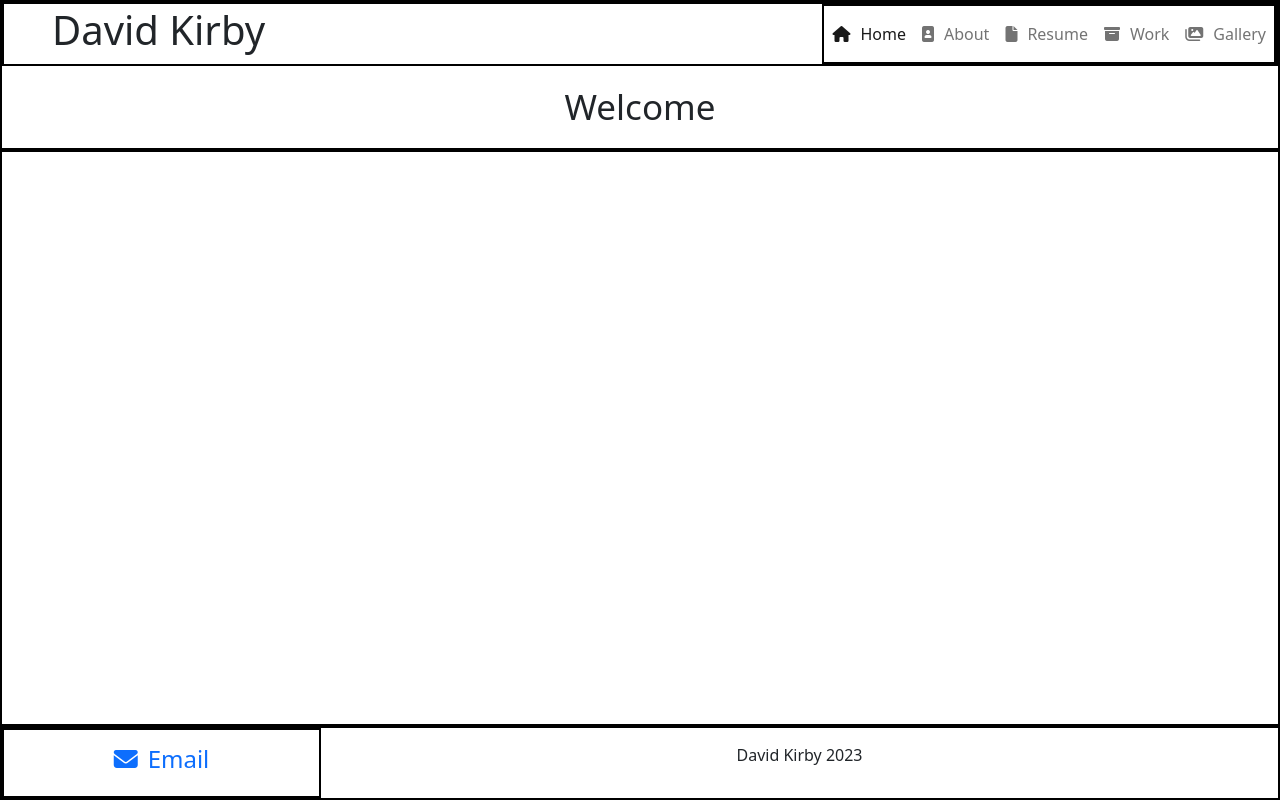
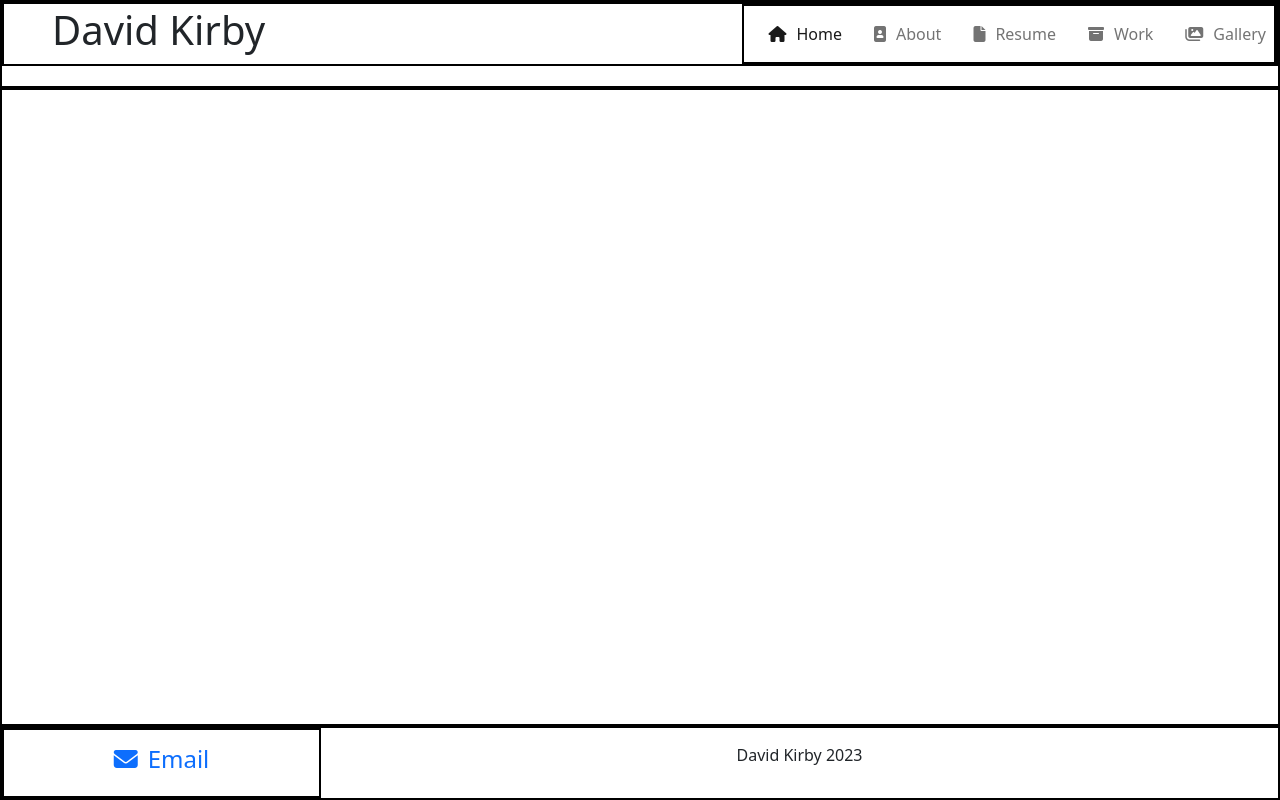
Before and after one commit to DaveKirby111/davidkirby, a React (Create React App) app: page / in a window 1280 px wide. Built offline with nearby package versions, Linux system fonts and the light colour scheme.

Commit message:
working on it pt.2

```diff
--- a/src/components/Nav.js
+++ b/src/components/Nav.js
@@ -15,7 +15,7 @@ function Nav() {
       <ul className="navbar-nav">
         {links.map((link) => {
           return (
-            <li className="nav-item" key={link.id}>
+            <li className="nav-item ms-3" key={link.id}>
               <NavLink to={link.url} className="nav-link" style={active}>
                 <i className={link.icon}></i>
                 {link.page}
--- a/src/pages/Home.js
+++ b/src/pages/Home.js
@@ -6,7 +6,7 @@ import Layout from "../components/layout/Layout";
 
 function Home() {
   return (
-    <Layout pageTitle="welcome">
+    <Layout>
       <motion.div
         initial="initial"
         animate="animate"
```
